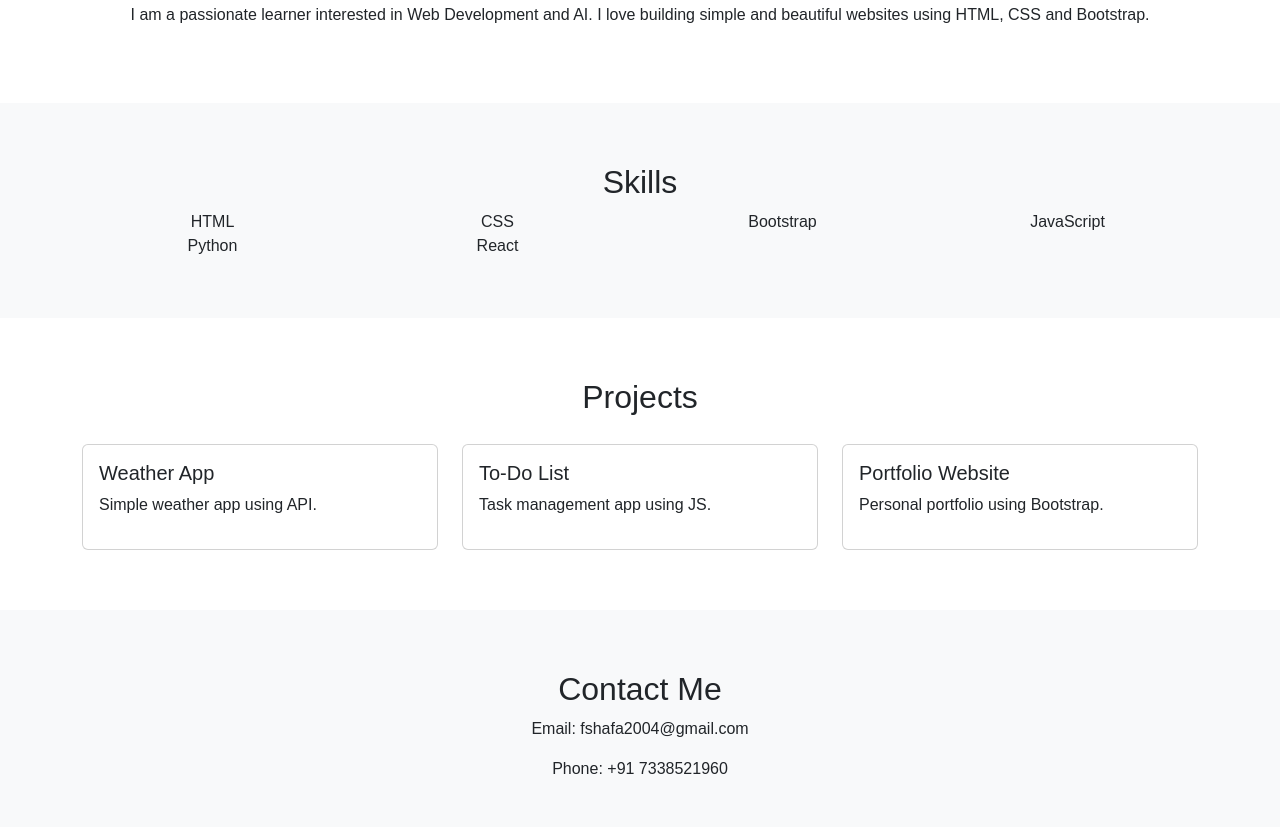
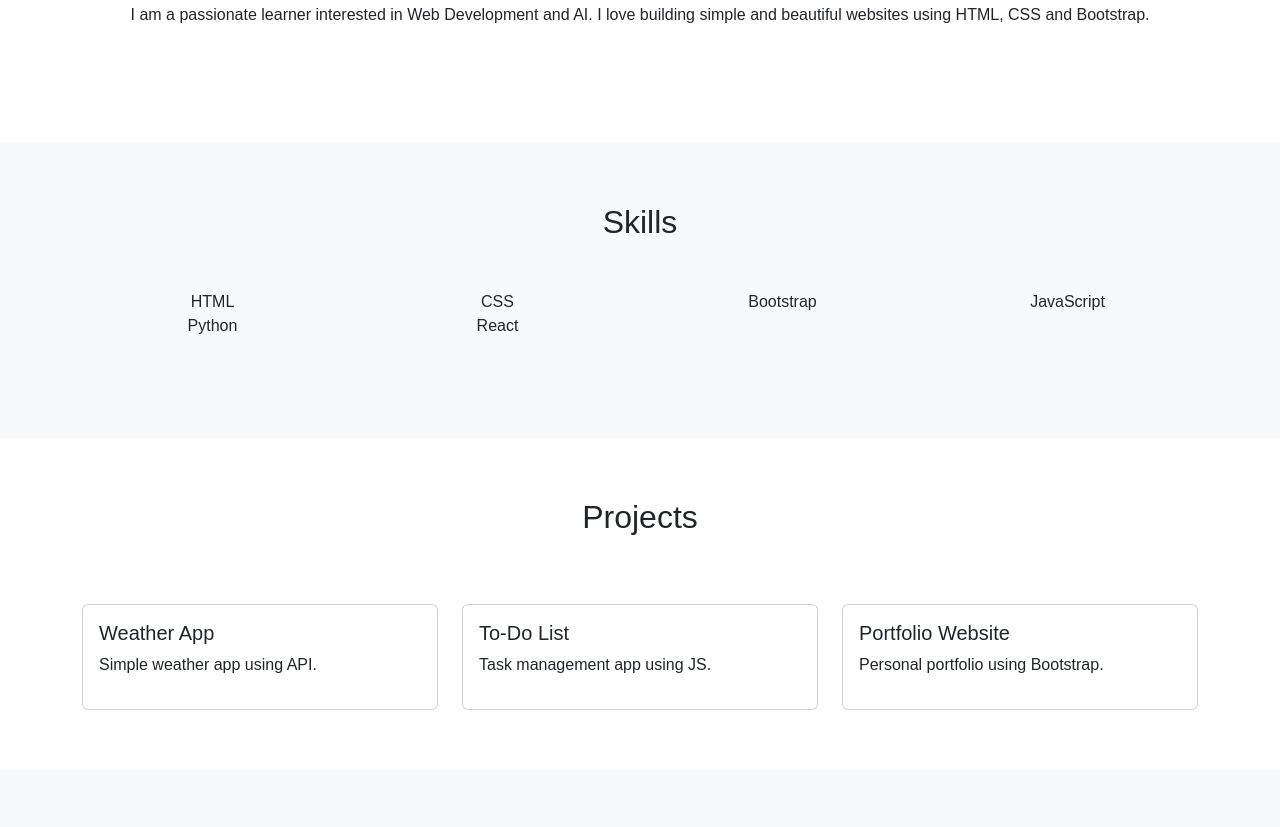
Before and after one commit to shafa7/portfolio_bootstrap, a plain HTML site: page index.html in a window 1280 px wide. Shown: the part 551-1378 px from the top of the page. Drawn offline with nearby package versions, Linux system fonts and the light colour scheme.

Commit message:
Added padding

```diff
--- a/css/mystyle.css
+++ b/css/mystyle.css
@@ -35,6 +35,14 @@ body {
     box-shadow: 1px 1px 10px silver;
 }
 
+.text-center{
+      padding-bottom: 40px;
+}
+
+.con{
+  padding-bottom: 40px;
+}
+
 @media (max-width: 445px){
     .hero{
         flex-direction: column-reverse;
--- a/index.html
+++ b/index.html
@@ -108,7 +108,7 @@
 
 <section id="contact" class="section bg-light">
   <div class="container text-center">
-    <h2>Contact Me</h2>
+    <h2 class="con">Contact Me</h2>
     <p>Email: fshafa2004@gmail.com</p>
     <p>Phone: +91 7338521960</p>
   </div>
```
